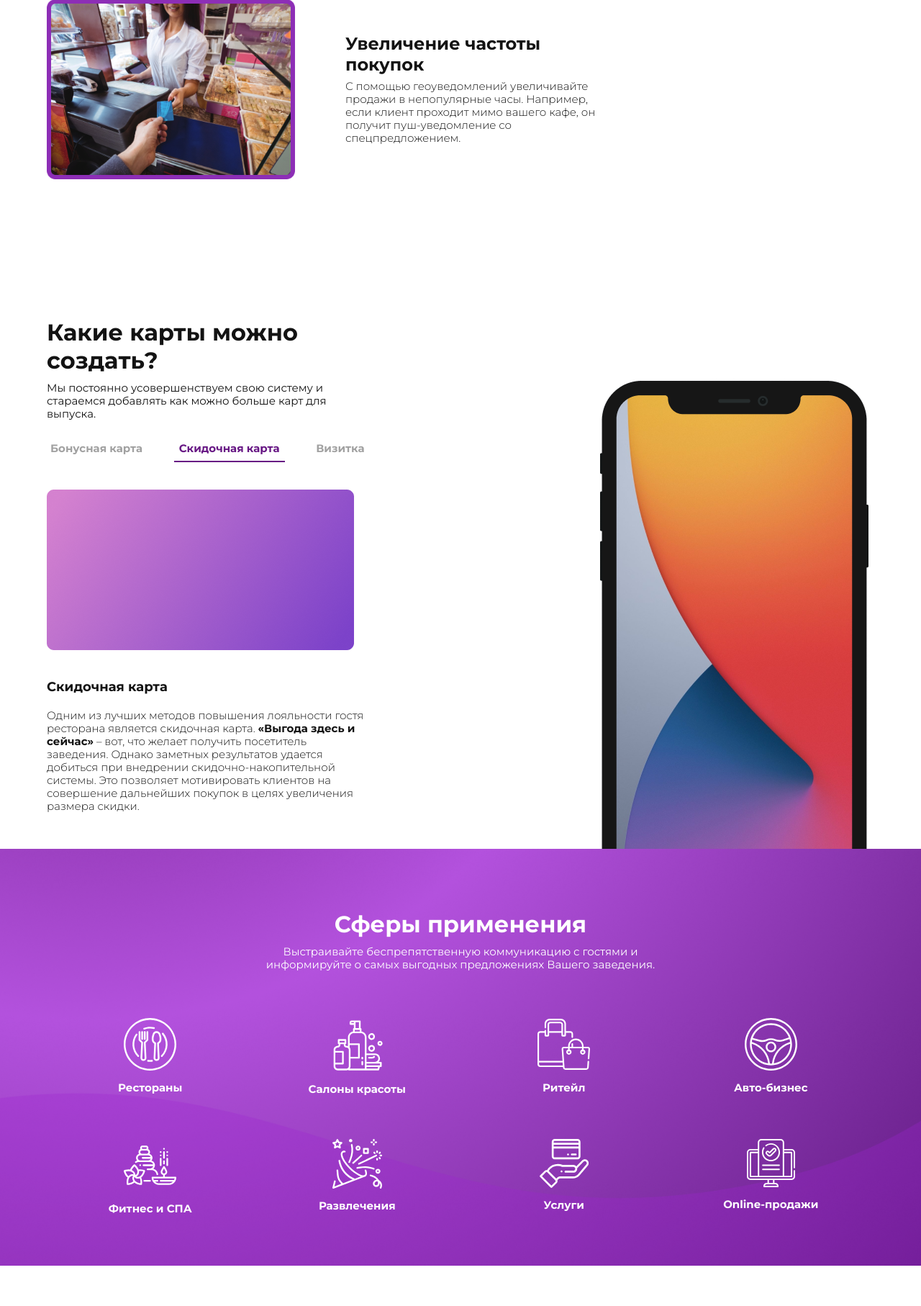
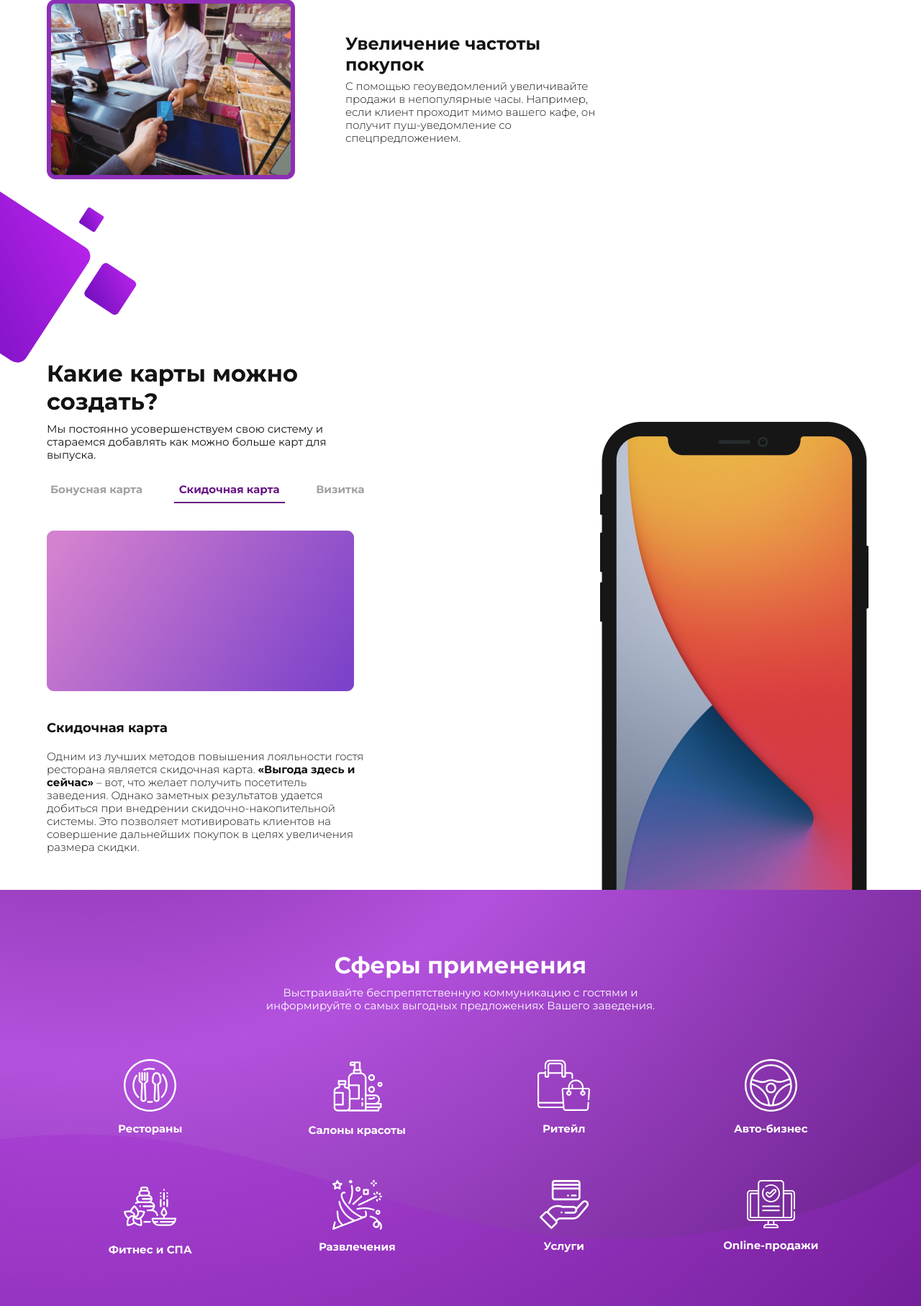
Before and after one commit to kotlyarDG/gaze.github.io, a PHP site: page /wallet.html in a window 1280 px wide. Shown: the part 3152-4966 px from the top of the page at 72% size. Run offline with PHP 8.4, Linux system fonts and the light colour scheme.

Commit message:
cards rectangle

```diff
--- a/#source/scss/_cards-wallet.scss
+++ b/#source/scss/_cards-wallet.scss
@@ -1,16 +1,22 @@
 .cards-wallet {
-	padding: 193px 0 0 0;
+	padding: 250px 0 0 0;
+	position: relative;
+
+	@media (max-width: $sm) {
+		padding: 80px 0 0 0;
+	}
 
 	@media (max-width: 500px) {
 		padding: 80px 0 0 0;
 	}
 	&__rectangle-1 {
-	}
+		position: absolute;
+		top: 0;
+		left: 0;
 
-	&__rectangle-2 {
-	}
-
-	&__rectangle-3 {
+		@media (max-width: $sm) {
+			display: none;
+		}
 	}
 
 	&__wrapper {
--- a/css/style.css
+++ b/css/style.css
@@ -2406,12 +2406,31 @@ body {
 }
 
 .cards-wallet {
-  padding: 193px 0 0 0;
+  padding: 250px 0 0 0;
+  position: relative;
+}
+
+@media (max-width: 991px) {
+  .cards-wallet {
+    padding: 80px 0 0 0;
+  }
 }
 
 @media (max-width: 500px) {
   .cards-wallet {
     padding: 80px 0 0 0;
+  }
+}
+
+.cards-wallet__rectangle-1 {
+  position: absolute;
+  top: 0;
+  left: 0;
+}
+
+@media (max-width: 991px) {
+  .cards-wallet__rectangle-1 {
+    display: none;
   }
 }
 
--- a/wallet.html
+++ b/wallet.html
@@ -120,9 +120,7 @@
 		</section>
 
 		<section class="cards-wallet">
-			<div class="cards-wallet__rectangle-1"></div>
-			<div class="cards-wallet__rectangle-2"></div>
-			<div class="cards-wallet__rectangle-3"></div>
+			<div class="cards-wallet__rectangle-1"><img src="images/system_img/wallet/cards/Component 5.svg" alt=""></div>
 			<div class="cards-wallet__wrapper">
 				<div class="cards-wallet__content">
 					<p class="cards-wallet__title">Какие карты можно создать?</p>
```
Also changed, not shown: images/system_img/wallet/cards/Component 5.svg (added).
